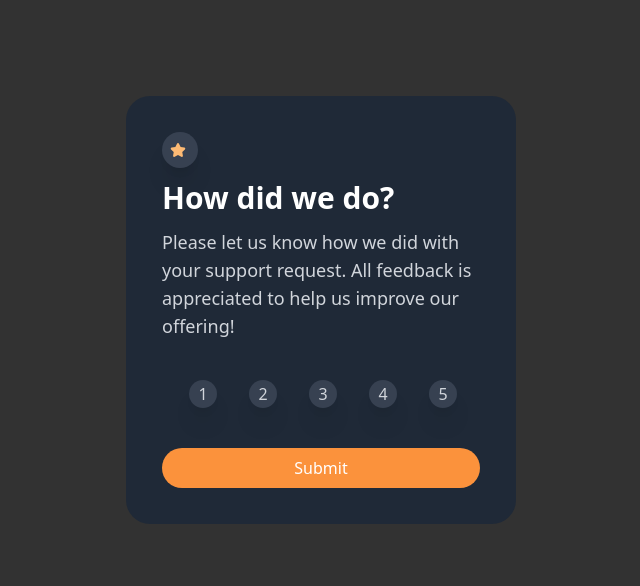
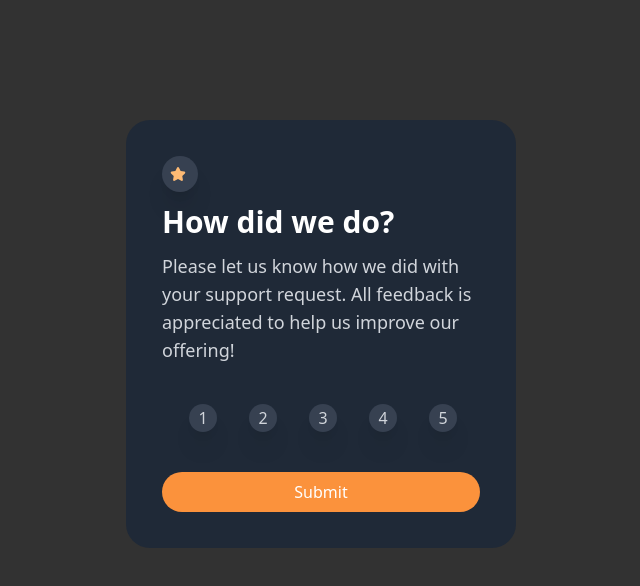
Before and after one commit to katsisaac50/interactive-rating-component-main, a Next.js app: page / in a window 1280 px wide. Shown: the top 586 px of the page, without its empty margins (319-959 px from the left). Built offline with nearby package versions, Linux system fonts and the light colour scheme.

Commit message:
rate should be dynamic

```diff
--- a/pages/dialog/checkout.js
+++ b/pages/dialog/checkout.js
@@ -15,9 +15,14 @@ export default function Checkout() {
     }
   }, [rating, router]);
 
+  // Style for moving content 3cm down
+  const contentStyle = {
+    marginTop: '3cm', // You can adjust this value as needed
+  };
+
   // Render the content conditionally
   const content = rating != null ? (
-    <div class="p-4 md:p-9 rounded-3xl bg-gray-800 max-w-[390px] mx-auto text-center">
+    <div class="p-4 md:p-9 rounded-3xl bg-gray-800 max-w-[390px] mx-auto text-center" style={contentStyle}>
       <div class="mb-4">
         <svg class="mx-auto" width="162" height="108" xmlns="http://www.w3.org/2000/svg">
           <HeartSVG className="w-8 md:w-12 h-8 md:h-12 text-orange-300 mx-auto" />
--- a/pages/index.js
+++ b/pages/index.js
@@ -27,7 +27,7 @@ export default function Home() {
         <title>First Post</title>
       </Head>
       <main className="flex min-h-screen flex-col items-center justify-between p-4 md:p-24">
-        <div className="p-4 md:p-9 rounded-3xl bg-gray-800 max-w-xs md:max-w-[390px] mx-auto">
+        <div className="p-4 md:p-9 rounded-3xl bg-gray-800 max-w-xs md:max-w-[390px] mx-auto mt-20 md:mt-6">
           <div className="relative w-12 h-12 md:w-9 md:h-9 bg-gray-700 rounded-full p-2 md:p-3 shadow-xl">
             <div className="absolute inset-0 flex justify-center items-center">
               <StarSVG />
```
